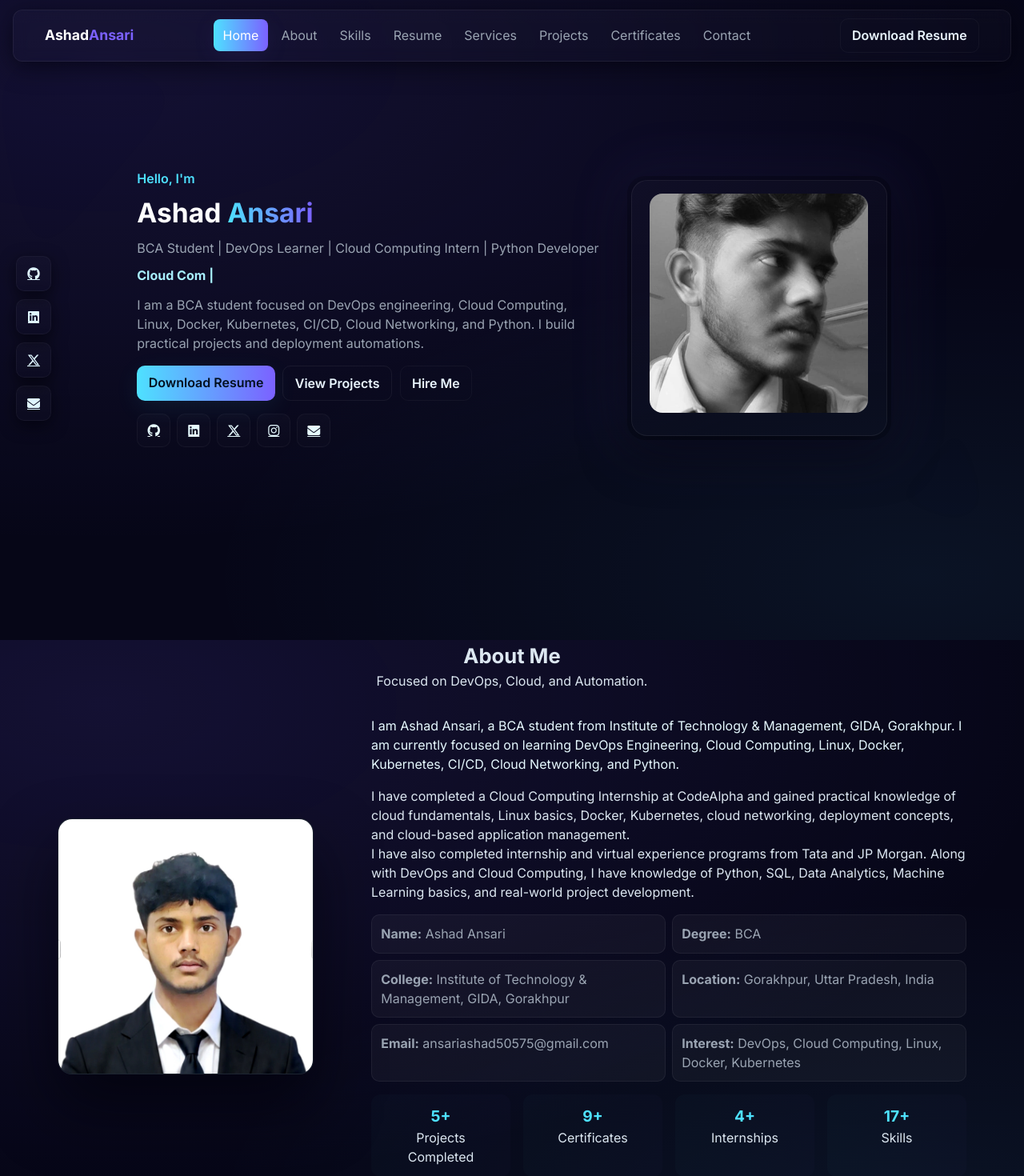
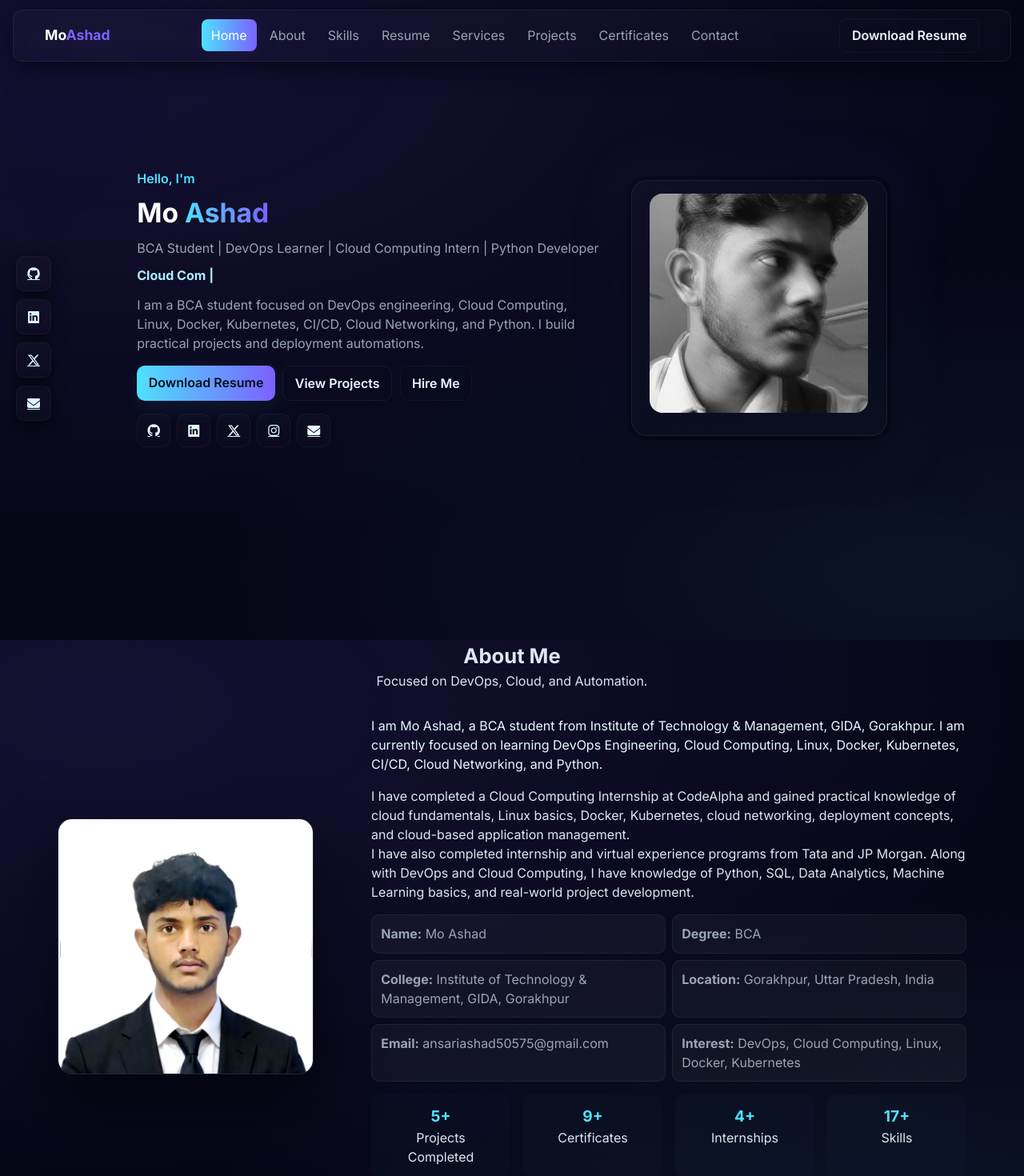
Before and after one commit to Mo-Ashad/Portfolio1, a Flask app: page / in a window 1280 px wide. Shown: the top 1470 px of the page at 80% size. Run offline with Flask 2, Linux system fonts and the light colour scheme.

Commit message:
Refresh portfolio assets

```diff
--- a/portfolio/templates/index.html
+++ b/portfolio/templates/index.html
@@ -3,12 +3,12 @@
 <head>
   <meta charset="utf-8">
   <meta name="viewport" content="width=device-width, initial-scale=1">
-  <title>Ashad Ansari — DevOps Portfolio</title>
+  <title>Mo Ashad — DevOps Portfolio</title>
   <link rel="preconnect" href="https://fonts.googleapis.com">
   <link rel="preconnect" href="https://fonts.gstatic.com" crossorigin>
   <link href="https://fonts.googleapis.com/css2?family=Inter:wght@300;400;600;700;800&family=Poppins:wght@300;400;600;700&display=swap" rel="stylesheet">
   <link rel="stylesheet" href="https://cdnjs.cloudflare.com/ajax/libs/font-awesome/6.5.0/css/all.min.css">
-  <link rel="stylesheet" href="/static/style.css">
+  <link rel="stylesheet" href="/static/style.css?v=2">
 </head>
 <body>
   <div id="preloader" class="preloader">
@@ -17,7 +17,7 @@
 
   <header class="navbar" id="navbar">
     <div class="container nav-inner">
-      <a href="#home" class="brand">Ashad<span>Ansari</span></a>
+      <a href="#home" class="brand">Mo<span>Ashad</span></a>
       <nav class="nav" id="nav-menu">
         <ul>
           <li><a href="#home" class="nav-link active">Home</a></li>
@@ -50,7 +50,7 @@
       <div class="container hero-inner">
         <div class="hero-left">
           <p class="eyebrow">Hello, I'm</p>
-          <h1 class="hero-title">Ashad <span>Ansari</span></h1>
+          <h1 class="hero-title">Mo <span>Ashad</span></h1>
           <p class="hero-sub">BCA Student | DevOps Learner | Cloud Computing Intern | Python Developer</p>
           <div class="typing" id="typing"></div>
           <p class="hero-desc">I am a BCA student focused on DevOps engineering, Cloud Computing, Linux, Docker, Kubernetes, CI/CD, Cloud Networking, and Python. I build practical projects and deployment automations.</p>
@@ -72,7 +72,7 @@
         <div class="hero-right">
           <div class="profile-card">
             <div class="profile-glow"></div>
-            <img src="/static/images/1.jpeg" alt="Ashad Ansari">
+            <img src="/static/images/1.jpeg" alt="Mo Ashad">
           </div>
         </div>
       </div>
@@ -91,12 +91,12 @@
             </div>
           </div>
           <div class="about-content">
-            <p class="lead">I am Ashad Ansari, a BCA student from Institute of Technology & Management, GIDA, Gorakhpur. I am currently focused on learning DevOps Engineering, Cloud Computing, Linux, Docker, Kubernetes, CI/CD, Cloud Networking, and Python.</p>
+            <p class="lead">I am Mo Ashad, a BCA student from Institute of Technology & Management, GIDA, Gorakhpur. I am currently focused on learning DevOps Engineering, Cloud Computing, Linux, Docker, Kubernetes, CI/CD, Cloud Networking, and Python.</p>
             <p>I have completed a Cloud Computing Internship at CodeAlpha and gained practical knowledge of cloud fundamentals, Linux basics, Docker, Kubernetes, cloud networking, deployment concepts, and cloud-based application management.</p>
             <p>I have also completed internship and virtual experience programs from Tata and JP Morgan. Along with DevOps and Cloud Computing, I have knowledge of Python, SQL, Data Analytics, Machine Learning basics, and real-world project development.</p>
 
             <div class="info-cards">
-              <div class="info-card"><strong>Name:</strong> Ashad Ansari</div>
+              <div class="info-card"><strong>Name:</strong> Mo Ashad</div>
               <div class="info-card"><strong>Degree:</strong> BCA</div>
               <div class="info-card"><strong>College:</strong> Institute of Technology &amp; Management, GIDA, Gorakhpur</div>
               <div class="info-card"><strong>Location:</strong> Gorakhpur, Uttar Pradesh, India</div>
@@ -237,7 +237,7 @@
 
   <footer class="footer">
     <div class="container footer-inner">
-      <p>© 2026 Ashad Ansari. All Rights Reserved.</p>
+      <p>© 2026 Mo Ashad. All Rights Reserved.</p>
       <div class="footer-socials">
         <a href="https://github.com/Mo-Ashad" target="_blank"><i class="fab fa-github"></i></a>
         <a href="https://www.linkedin.com/in/mo-ashad-ansari18007" target="_blank"><i class="fab fa-linkedin"></i></a>
@@ -247,6 +247,6 @@
     </div>
   </footer>
 
-  <script src="/static/script.js"></script>
+  <script src="/static/script.js?v=2"></script>
 </body>
 </html>
```
Also changed, not shown: portfolio/index.html (+8 -8 lines).
